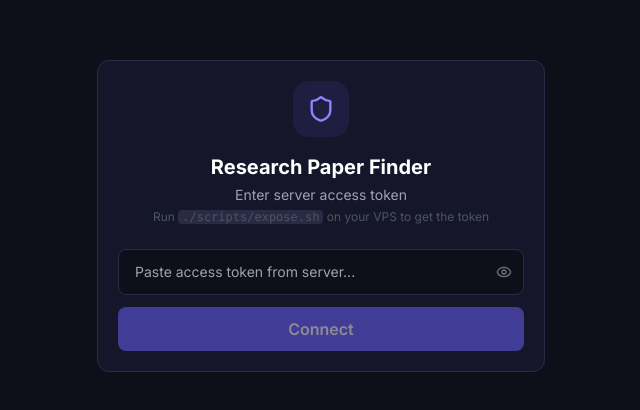
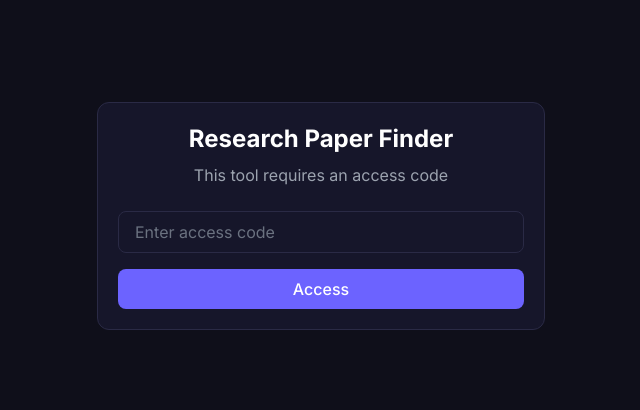
Before and after one commit to drpardeepbeniwal1/research-paper-finder-deploy, a React (Vite) app in the folder frontend/: page / in a window 1280 px wide. Shown: the part 184-594 px from the top of the page, without its empty margins (319-959 px from the left). Built offline with nearby package versions, Linux system fonts and the light colour scheme; no server answers.

Commit message:
Add secret code authentication to website

```diff
--- a/frontend/src/App.jsx
+++ b/frontend/src/App.jsx
@@ -29,7 +29,65 @@ function Header({ onLogout }) {
   );
 }
 
+const SECRET_CODE = "e3b6e625d9ab24982b84bba0d4792c7c";
+
+function AccessDenied({ onRetry }) {
+  const [inputCode, setInputCode] = useState("");
+  const [error, setError] = useState("");
+
+  const handleSubmit = (e) => {
+    e.preventDefault();
+    if (inputCode === SECRET_CODE) {
+      localStorage.setItem("rpf_access_granted", "true");
+      window.location.reload();
+    } else {
+      setError("Invalid access code");
+      setInputCode("");
+    }
+  };
+
+  return (
+    <div className="min-h-screen flex items-center justify-center bg-surface">
+      <div className="card max-w-md w-full mx-4 space-y-6">
+        <div className="text-center space-y-2">
+          <h1 className="text-2xl font-bold text-white">Research Paper Finder</h1>
+          <p className="text-gray-400">This tool requires an access code</p>
+        </div>
+
+        <form onSubmit={handleSubmit} className="space-y-4">
+          <div>
+            <input
+              type="password"
+              placeholder="Enter access code"
+              value={inputCode}
+              onChange={(e) => {
+                setInputCode(e.target.value);
+                setError("");
+              }}
+              className="w-full px-4 py-2 bg-surface-card border border-surface-border rounded-lg text-white placeholder-gray-500 focus:outline-none focus:border-brand"
+            />
+          </div>
+
+          {error && (
+            <div className="text-red-400 text-sm text-center">{error}</div>
+          )}
+
+          <button
+            type="submit"
+            className="w-full px-4 py-2 bg-brand hover:bg-brand-light text-white font-medium rounded-lg transition-colors"
+          >
+            Access
+          </button>
+        </form>
+      </div>
+    </div>
+  );
+}
+
 export default function App() {
+  const [accessGranted, setAccessGranted] = useState(() =>
+    localStorage.getItem("rpf_access_granted") === "true"
+  );
   const [apiKey, setApiKey] = useState(() => localStorage.getItem("rpf_api_key") || "");
   const [results, setResults] = useState(null);
   const [isSearching, setIsSearching] = useState(false);
@@ -40,6 +98,18 @@ export default function App() {
 
   useEffect(() => {
     const urlParams = new URLSearchParams(window.location.search);
+    const key = urlParams.get("key");
+
+    // Check URL for access code
+    if (key === SECRET_CODE) {
+      localStorage.setItem("rpf_access_granted", "true");
+      setAccessGranted(true);
+      urlParams.delete("key");
+      const newSearch = urlParams.toString();
+      const newUrl = window.location.pathname + (newSearch ? "?" + newSearch : "");
+      window.history.replaceState({}, "", newUrl);
+    }
+
     const token = urlParams.get("token");
     if (token) {
       localStorage.setItem("rpf_access_token", token);
@@ -99,6 +169,7 @@ export default function App() {
     setIsSearching(false);
   };
 
+  if (!accessGranted) return <AccessDenied />;
   if (!apiKey) return <ApiKeySetup onReady={setApiKey} />;
 
   return (
```
